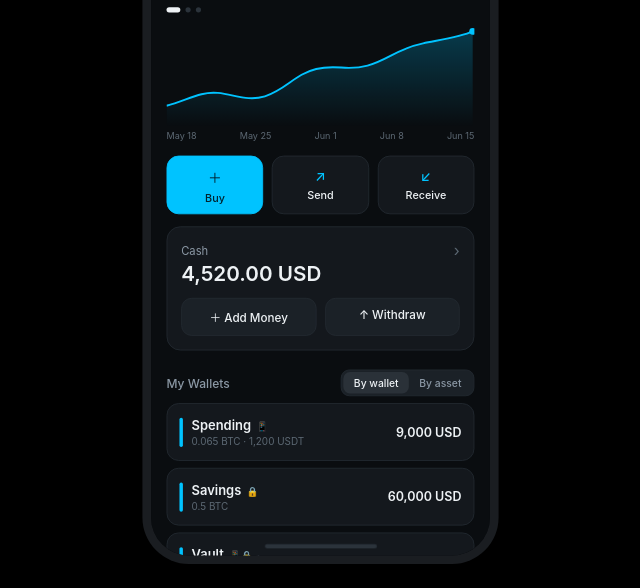
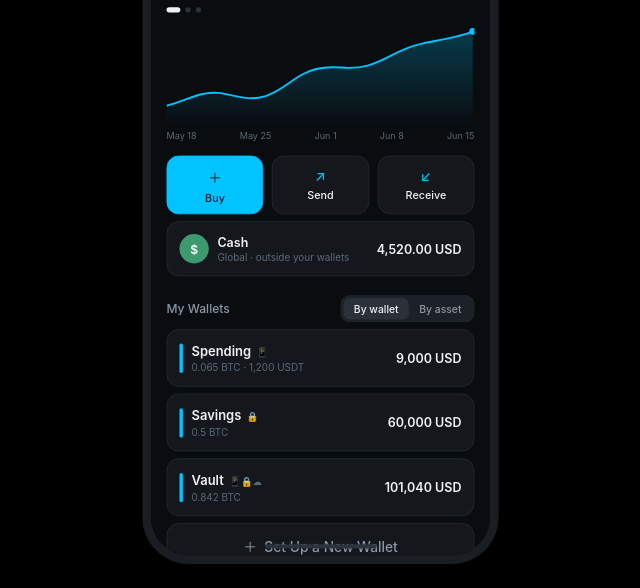
Before and after one commit to h8inc/blockstream-ia-prototype, a plain HTML site: page index.html in a window 1280 px wide. Shown: the part 212-800 px from the top of the page, without its empty margins (320-960 px from the left). Drawn offline with Linux system fonts and the light colour scheme.

Commit message:
Dashboard: cash as asset-style row, actions moved to Cash screen

```diff
--- a/index.html
+++ b/index.html
@@ -310,13 +310,9 @@
         <div class="act" onclick="dead('Global Receive')"><span class="ic">↙</span>Receive</div>
       </div>
 
-      <div class="card tappable" onclick="go('cash')">
-        <div class="card-top"><span class="lbl" style="margin:0">Cash</span><span class="chev">›</span></div>
-        <div class="cash-amt">4,520.00 USD</div>
-        <div class="btn-row">
-          <div class="btn" onclick="event.stopPropagation();dead('Add money to cash')">＋ Add Money</div>
-          <div class="btn" onclick="event.stopPropagation();dead('Withdraw cash')">↑ Withdraw</div>
-        </div>
+      <div class="row" onclick="go('cash')">
+        <div class="l"><div class="coin c">$</div><div><div class="aname">Cash</div><div class="asub">Global · outside your wallets</div></div></div>
+        <div class="r-amt"><div class="aw">4,520.00 USD</div></div>
       </div>
 
       <div class="sec">
```
